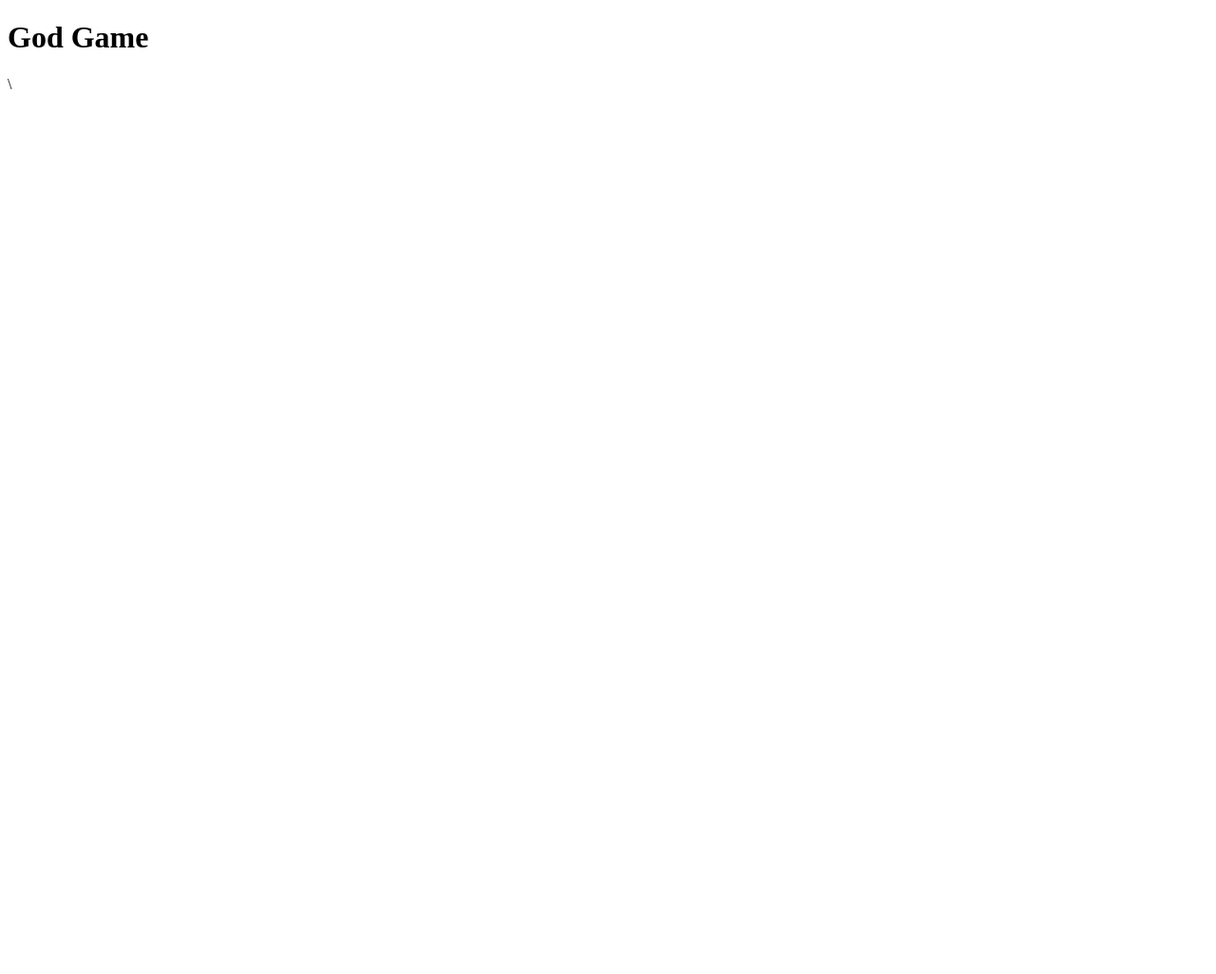
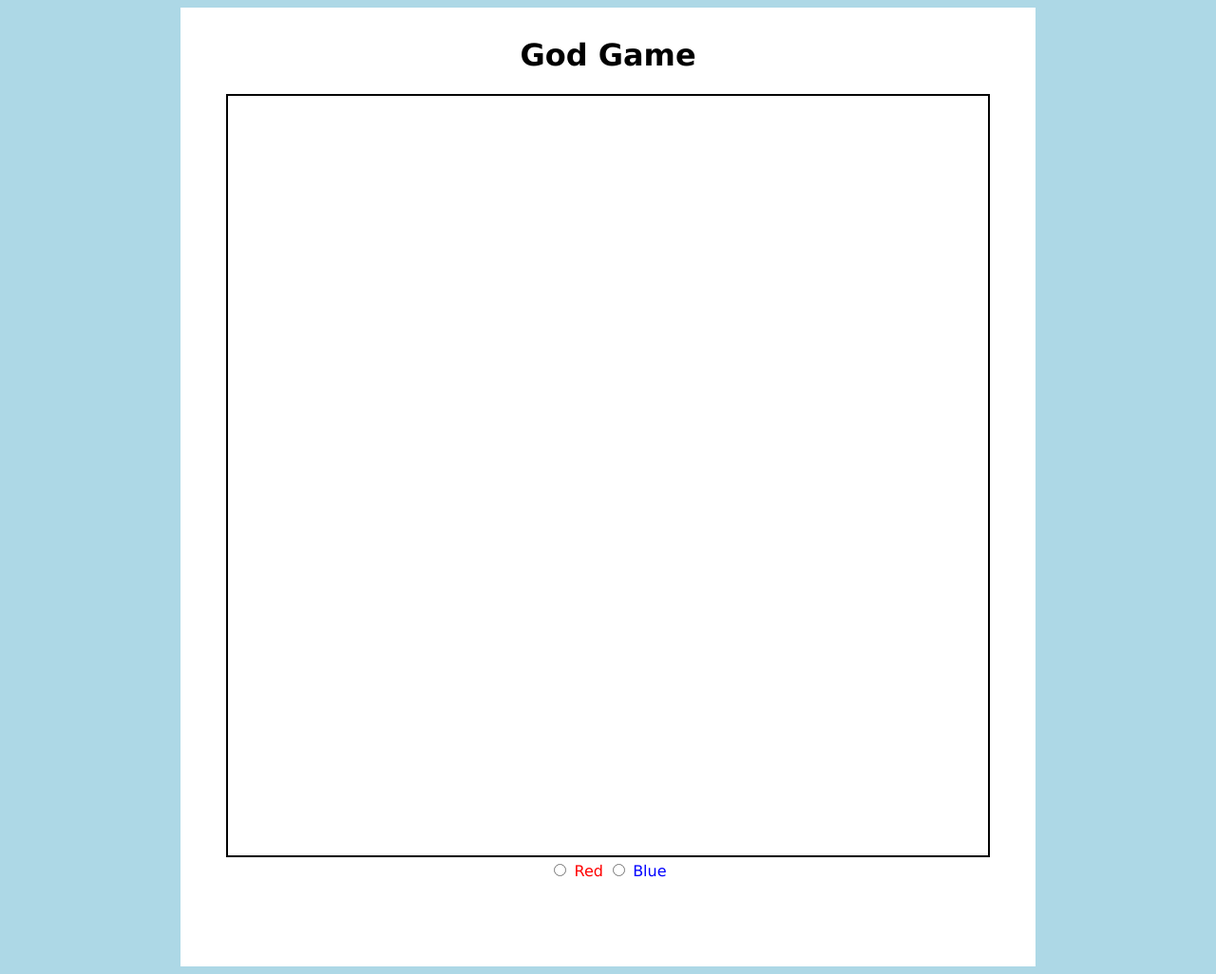
Before and after one commit to badman-dev/god-game, a plain HTML site: page index.html in a window 1280 px wide. Shown: the whole page at 95% size. Before the commit the page ends 800 px from the top, so only its background shows below. Drawn offline with Linux system fonts and the light colour scheme.

Commit message:
outlined and styled page

```diff
--- a/index.html
+++ b/index.html
@@ -8,7 +8,14 @@
         </head>
     <body>
         <div class="big">
-            <h1>God Game</h1>\
+            <h1>God Game</h1>
+            <canvas id="game" width="800" height="800"></canvas>
+            <form>
+                <input type="radio" id="red" name="colorSpawn" value="red">
+                <label style="color: red" for="red">Red</label>
+                <input type="radio" id="blue" name="colorSpawn" value="blue">
+                <label style="color: blue" for="blue">Blue</label>
+            </form>
         </div>
         <script src="index.js"></script>
     </body>
--- a/index.js
+++ b/index.js
@@ -0,0 +1,6 @@
+var canvas = document.getElementById("canvas");
+var ctx = canvas.getContext("2d");
+
+window.onload = function WindowLoad(e) {
+
+}
--- a/styles.css
+++ b/styles.css
@@ -0,0 +1,17 @@
+body {
+    font-family: Verdana;
+    background-color: lightblue;
+}
+
+.big {
+    margin: auto;
+    background-color: white;
+    text-align: center;
+    padding-top: 10px;
+    height: 1000px;
+    width: 900px;
+}
+
+canvas {
+    border: 2px solid black;
+}
```
